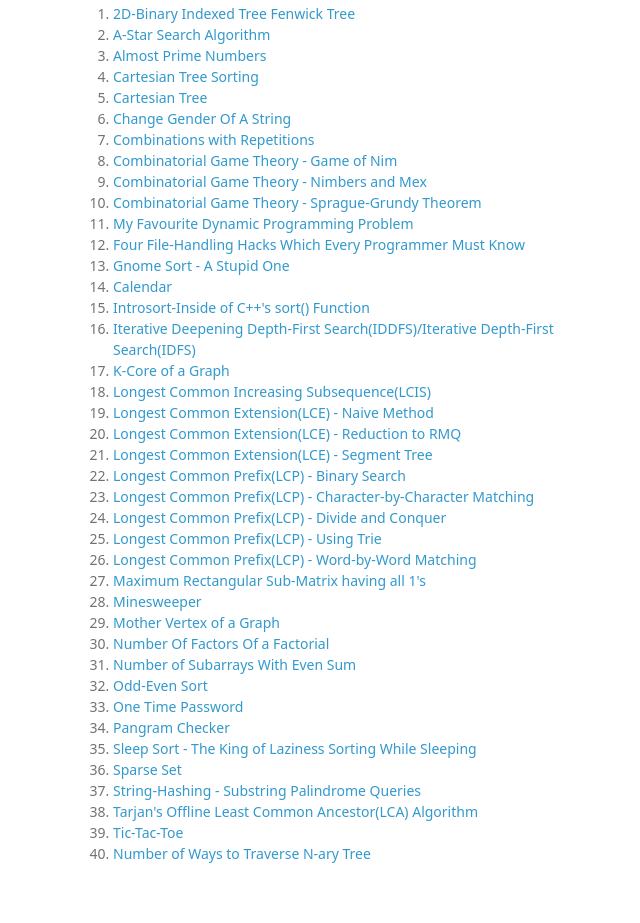
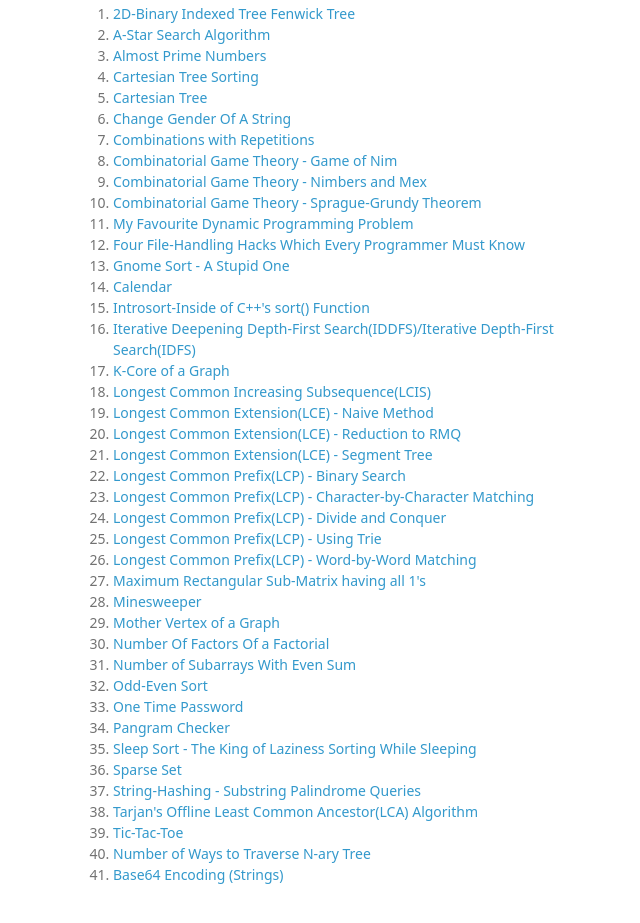
Before and after one commit to gbelwariar/Self-Made-Projects, a plain HTML site: page index.html in a window 1280 px wide. Shown: the part 1857-2780 px from the top of the page, without its empty margins (497-1137 px from the left). Drawn offline with Linux system fonts and the light colour scheme; a web font is replaced by a local one.

```diff
--- a/index.html
+++ b/index.html
@@ -130,6 +130,7 @@ Majority of my projects have been published on <a href="http://www.geeksforgeeks
 <li><a href="https://github.com/gbelwariar/Self-Made-Projects/tree/master/Tarjan-Offline-Least-Common-Ancestor-Algorithm">Tarjan's Offline Least Common Ancestor(LCA) Algorithm</a></li>
 <li><a href="https://github.com/gbelwariar/Self-Made-Projects/tree/master/Tic-Tac-Toe">Tic-Tac-Toe</a></li>
 <li><a href="https://github.com/gbelwariar/Self-Made-Projects/tree/master/Ways-to-traverse-N-ary-Tree">Number of Ways to Traverse N-ary Tree</a></li>
+<li><a href="https://github.com/gbelwariar/Self-Made-Projects/tree/master/Encode-Base64">Base64 Encoding (Strings)</a></li>
 </ol>
       </section>
       <footer>
```
Also changed, not shown: params.json (+1 -1 lines).
